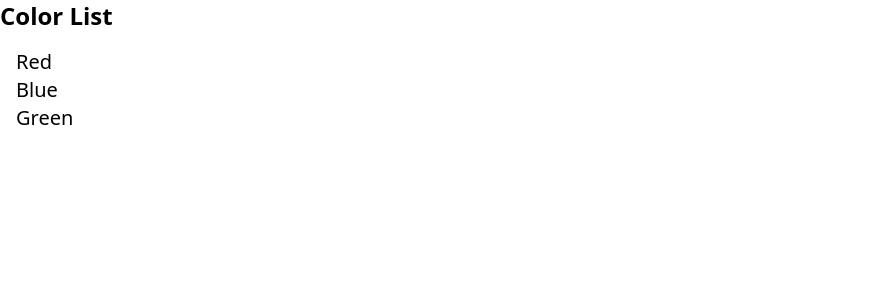
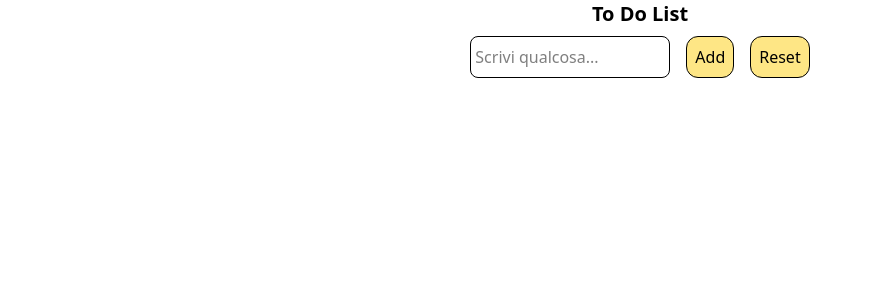
Before and after one commit to OhAndre00/react-form, a React (Vite) app: page / in a window 1280 px wide. Shown: the top 300 px of the page, without its empty margins (0-872 px from the left). Built offline with nearby package versions, Linux system fonts and the light colour scheme.

Commit message:
esercizio list e state

```diff
--- a/src/App.jsx
+++ b/src/App.jsx
@@ -3,6 +3,7 @@ import FocusableInput from "./FocusableInput";
 import InteractiveWelcome from "./InteractiveWelcome";
 import Login from "./Login";
 import MountedComponent from "./MountedComponent";
+import ToDoList from "./ToDoList";
 import UncontrolledLogin from "./UncontrolledLogin";
 
 function App() {
@@ -39,10 +40,17 @@ function App() {
     //   </div>
     // )
 
-    <div>
-      <h1 className="font-bold text-2xl">Color List</h1>
-      <Colors colors={colorList} />
-    </div>
+    (
+      <div>
+        <h1 className="font-bold text-2xl">Color List</h1>
+        <Colors colors={colorList} />
+      </div>
+    ),
+    (
+      <div>
+        <ToDoList />
+      </div>
+    )
   );
 }
 
--- /dev/null
+++ b/src/ToDoList.jsx
@@ -0,0 +1,60 @@
+import { useState } from "react";
+
+export default function ToDoList() {
+  const [todos, setTodos] = useState([]);
+  const [inputValue, setInputValue] = useState("");
+
+  function addToDo() {
+    if (inputValue.trim() !== "") {
+      setTodos([...todos, inputValue]);
+      setInputValue("");
+    }
+  }
+
+  function removeToDo(index) {
+    setTodos(todos.filter((_, i) => i !== index));
+  }
+
+  function resetToDo() {
+    setTodos([]);
+  }
+
+  return (
+    <div className="flex flex-col gap-2 items-center justify-center">
+      <h1 className="font-bold text-xl text-center">To Do List</h1>
+      <div className="flex gap-4">
+        <input
+          placeholder="Scrivi qualcosa..."
+          className="w-50 border rounded-lg p-1"
+          type="text"
+          value={inputValue}
+          onChange={(e) => setInputValue(e.target.value)}
+        />
+        <button
+          className="border rounded-xl p-2 bg-amber-200 hover:bg-amber-400"
+          onClick={addToDo}
+        >
+          Add
+        </button>
+        <button
+          className="border rounded-xl p-2 bg-amber-200 hover:bg-amber-400"
+          onClick={resetToDo}
+        >
+          Reset
+        </button>
+      </div>
+      <ul className="p-3 flex flex-col gap-4 justify-center items-center">
+        {todos.map((todo, index) => (
+          <li key={index}>
+            {todo}{" "}
+            <button onClick={() => removeToDo(index)}>
+              <span className="border rounded-full p-1 text-red-500 hover:bg-red-200">
+                X
+              </span>
+            </button>
+          </li>
+        ))}
+      </ul>
+    </div>
+  );
+}
```
